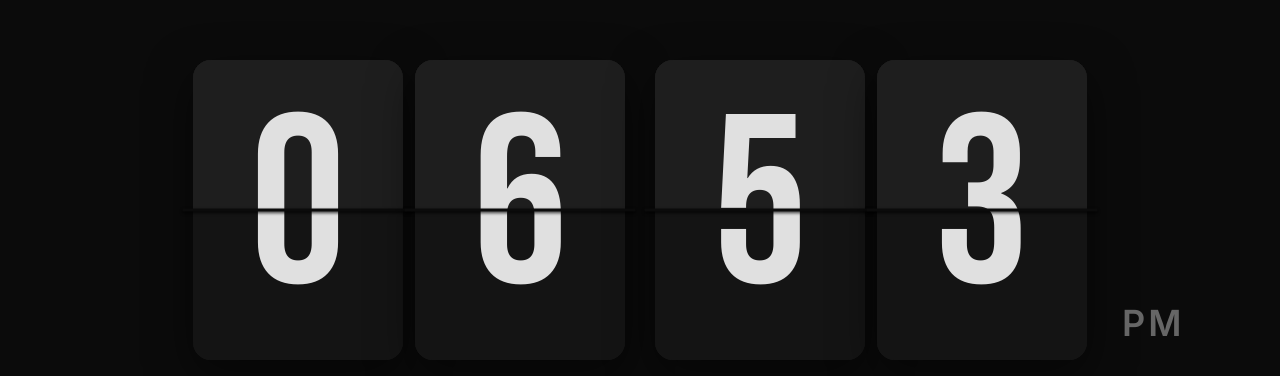
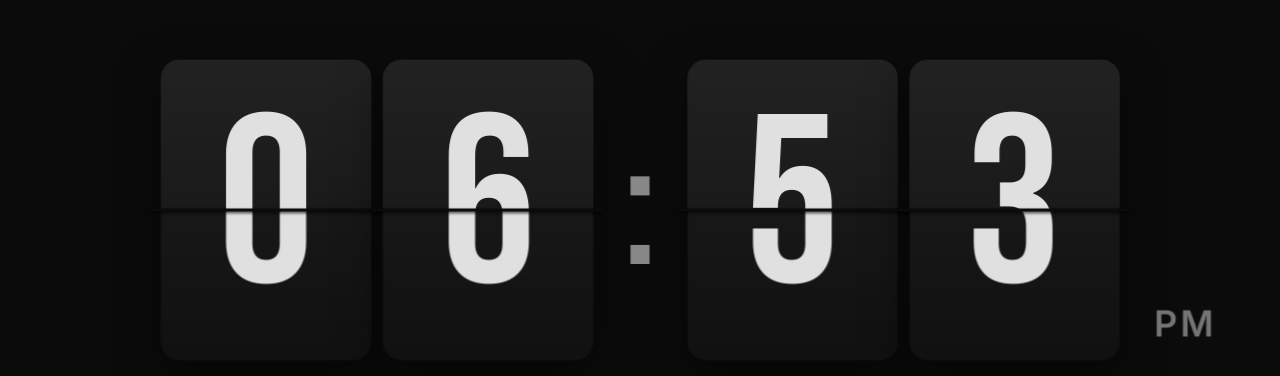
Before and after one commit to MrMalkio/Flux-Refocus-Screensaver-clock, a React (Vite) app: page / in a window 1280 px wide. Shown: the part 190-566 px from the top of the page. Built offline with nearby package versions, Linux system fonts and the light colour scheme.

Commit message:
v1.4.0: clock size slider (full screen capable), brightness control, text color presets + custom picker, pulsing colon, improved 3D flip animation, toggle switch UI

```diff
--- a/package.json
+++ b/package.json
@@ -3,7 +3,7 @@
   "description": "Flux — a premium flip-clock screensaver for Windows",
   "author": "Malkio of Makio.com and Duck & Shark",
   "private": true,
-  "version": "1.3.1",
+  "version": "1.4.0",
   "type": "module",
   "main": "electron/main.js",
   "build": {
--- a/src/App.tsx
+++ b/src/App.tsx
@@ -1,70 +1,242 @@
 import { useEffect, useState } from 'react';
-import { FlipClock } from './FlipClock';
+import { FlipClock, loadSettings, saveSettings } from './FlipClock';
+import type { ClockSettings } from './FlipClock';
 import { version } from '../package.json';
+
+// ── Preset color palette ──
+const COLOR_PRESETS = [
+  { label: 'Silver',  hex: '#e0e0e0' },
+  { label: 'White',   hex: '#ffffff' },
+  { label: 'Gold',    hex: '#ffd700' },
+  { label: 'Amber',   hex: '#ffb347' },
+  { label: 'Cyan',    hex: '#00e5ff' },
+  { label: 'Mint',    hex: '#69f0ae' },
+  { label: 'Rose',    hex: '#ff6b9d' },
+  { label: 'Violet',  hex: '#b388ff' },
+  { label: 'Blue',    hex: '#448aff' },
+  { label: 'Coral',   hex: '#ff7043' },
+];
 
 function App() {
   const [isConfig, setIsConfig] = useState(false);
-  const [is24Hour, setIs24Hour] = useState(localStorage.getItem('is24Hour') === 'true');
+  const [settings, setSettings] = useState<ClockSettings>(loadSettings);
 
   useEffect(() => {
-    // electron sends ?config=true for config window
     if (window.location.search.includes('config=true') || window.location.hash.includes('config')) {
       setIsConfig(true);
     }
   }, []);
 
-  const toggle24Hour = () => {
-    const next = !is24Hour;
-    setIs24Hour(next);
-    localStorage.setItem('is24Hour', next.toString());
+  const updateSetting = <K extends keyof ClockSettings>(key: K, value: ClockSettings[K]) => {
+    const next = { ...settings, [key]: value };
+    setSettings(next);
+    saveSettings(next);
   };
 
   const closeConfig = () => {
     window.close();
   };
 
+  // ── Settings / Config mode ──
   if (isConfig) {
     return (
       <div style={{ display: 'flex', height: '100vh', background: '#111', margin: 0, overflow: 'hidden' }}>
-        {/* Settings Panel */}
-        <div style={{ padding: 40, color: '#fff', fontFamily: 'Inter', flex: 1 }}>
-          <h2 style={{ fontSize: '2rem', marginBottom: 4 }}>Flux Screensaver Settings</h2>
-          <p style={{ color: '#555', fontSize: '0.85rem', marginBottom: 8, fontFamily: 'monospace' }}>v{version}</p>
-          <p style={{ color: '#aaa', marginBottom: 40 }}>Configure your Flux-Screensaver preferences here.</p>
 
-          <div style={{ marginTop: 20, marginBottom: 40 }}>
-            <label style={{ display: 'flex', alignItems: 'center', gap: 15, cursor: 'pointer', fontSize: '1.2rem' }}>
-              <input type="checkbox" checked={is24Hour} onChange={toggle24Hour} style={{ width: 24, height: 24, cursor: 'pointer' }}/>
-              Use 24-Hour Format
-            </label>
+        {/* ── Settings Panel ── */}
+        <div style={{ padding: '32px 36px', color: '#fff', fontFamily: 'Inter, sans-serif', width: 360, minWidth: 360, overflowY: 'auto', display: 'flex', flexDirection: 'column' }}>
+
+          {/* Header */}
+          <div style={{ marginBottom: 28 }}>
+            <h2 style={{ fontSize: '1.6rem', marginBottom: 2, fontWeight: 600, letterSpacing: '-0.5px' }}>Flux Screensaver</h2>
+            <span style={{ color: '#444', fontSize: '0.78rem', fontFamily: 'monospace' }}>v{version}</span>
           </div>
 
+          {/* ── Time Format ── */}
+          <SettingSection label="Time Format">
+            <label style={{ display: 'flex', alignItems: 'center', gap: 12, cursor: 'pointer', fontSize: '0.95rem' }}>
+              <ToggleSwitch checked={settings.is24Hour} onChange={(v) => updateSetting('is24Hour', v)} />
+              24-Hour Clock
+            </label>
+          </SettingSection>
+
+          {/* ── Clock Size ── */}
+          <SettingSection label={`Clock Size — ${Math.round((settings.scale / 1.5) * 100)}%`}>
+            <input
+              type="range"
+              min="0.5"
+              max="3.5"
+              step="0.05"
+              value={settings.scale}
+              onChange={(e) => updateSetting('scale', parseFloat(e.target.value))}
+              style={sliderStyle}
+            />
+            <div style={{ display: 'flex', justifyContent: 'space-between', color: '#555', fontSize: '0.7rem', marginTop: 4 }}>
+              <span>Small</span>
+              <span>Full Screen</span>
+            </div>
+          </SettingSection>
+
+          {/* ── Brightness ── */}
+          <SettingSection label={`Brightness — ${Math.round(settings.brightness * 100)}%`}>
+            <input
+              type="range"
+              min="0.1"
+              max="1"
+              step="0.05"
+              value={settings.brightness}
+              onChange={(e) => updateSetting('brightness', parseFloat(e.target.value))}
+              style={sliderStyle}
+            />
+            <div style={{ display: 'flex', justifyContent: 'space-between', color: '#555', fontSize: '0.7rem', marginTop: 4 }}>
+              <span>Dim</span>
+              <span>Full</span>
+            </div>
+          </SettingSection>
+
+          {/* ── Text Color ── */}
+          <SettingSection label="Text Color">
+            <div style={{ display: 'flex', flexWrap: 'wrap', gap: 8, marginBottom: 12 }}>
+              {COLOR_PRESETS.map((c) => (
+                <button
+                  key={c.hex}
+                  title={c.label}
+                  onClick={() => updateSetting('textColor', c.hex)}
+                  style={{
+                    width: 32, height: 32,
+                    borderRadius: '50%',
+                    border: settings.textColor.toLowerCase() === c.hex.toLowerCase() ? '2px solid #fff' : '2px solid #333',
+                    background: c.hex,
+                    cursor: 'pointer',
+                    transition: 'border-color 0.15s, transform 0.15s',
+                    transform: settings.textColor.toLowerCase() === c.hex.toLowerCase() ? 'scale(1.15)' : 'scale(1)',
+                    boxShadow: settings.textColor.toLowerCase() === c.hex.toLowerCase() ? `0 0 10px ${c.hex}44` : 'none',
+                  }}
+                />
+              ))}
+            </div>
+            {/* Custom hex input */}
+            <div style={{ display: 'flex', alignItems: 'center', gap: 10 }}>
+              <input
+                type="color"
+                value={settings.textColor}
+                onChange={(e) => updateSetting('textColor', e.target.value)}
+                style={{ width: 36, height: 28, border: 'none', background: 'none', cursor: 'pointer', padding: 0 }}
+              />
+              <span style={{ color: '#666', fontSize: '0.8rem', fontFamily: 'monospace' }}>
+                {settings.textColor}
+              </span>
+            </div>
+          </SettingSection>
+
+          {/* Spacer pushes button to bottom */}
+          <div style={{ flex: 1 }} />
+
+          {/* ── Save & Exit ── */}
           <button
             onClick={closeConfig}
-            style={{ padding: '12px 30px', background: '#333', color: '#fff', border: '1px solid #444', borderRadius: 6, cursor: 'pointer', fontSize: '1.1rem', transition: 'background 0.2s', fontWeight: 600 }}
-            onMouseOver={(e) => e.currentTarget.style.background = '#444'}
-            onMouseOut={(e) => e.currentTarget.style.background = '#333'}
+            style={{
+              padding: '12px 30px',
+              background: '#222',
+              color: '#fff',
+              border: '1px solid #333',
+              borderRadius: 8,
+              cursor: 'pointer',
+              fontSize: '1rem',
+              transition: 'all 0.2s',
+              fontWeight: 600,
+              width: '100%',
+              letterSpacing: '0.5px',
+            }}
+            onMouseOver={(e) => { e.currentTarget.style.background = '#333'; e.currentTarget.style.borderColor = '#555'; }}
+            onMouseOut={(e) => { e.currentTarget.style.background = '#222'; e.currentTarget.style.borderColor = '#333'; }}
           >
             Save & Exit
           </button>
         </div>
 
-        {/* Live Preview Panel */}
-        <div style={{ flex: 1, position: 'relative', background: '#000', display: 'flex', alignItems: 'center', justifyContent: 'center', overflow: 'hidden', borderLeft: '1px solid #333' }}>
-            <div style={{ position: 'absolute', top: 20, right: 25, color: '#666', fontFamily: 'Inter', fontSize: '0.9rem', letterSpacing: 1, textTransform: 'uppercase' }}>Live Preview</div>
-            <div style={{ transform: 'scale(0.5)', width: '100vw', height: '100vh', position: 'absolute', transformOrigin: 'center center', pointerEvents: 'none' }}>
-                <FlipClock key={String(is24Hour)} previewOnly={true} />
-            </div>
+        {/* ── Live Preview Panel ── */}
+        <div style={{
+          flex: 1,
+          position: 'relative',
+          background: '#0b0b0b',
+          display: 'flex',
+          alignItems: 'center',
+          justifyContent: 'center',
+          overflow: 'hidden',
+          borderLeft: '1px solid #222'
+        }}>
+          <div style={{ position: 'absolute', top: 16, right: 20, color: '#444', fontFamily: 'Inter, sans-serif', fontSize: '0.75rem', letterSpacing: 2, textTransform: 'uppercase' }}>
+            Live Preview
+          </div>
+          <div style={{
+            transform: 'scale(0.42)',
+            width: '100vw',
+            height: '100vh',
+            position: 'absolute',
+            transformOrigin: 'center center',
+            pointerEvents: 'none'
+          }}>
+            <FlipClock previewOnly={true} settings={settings} />
+          </div>
         </div>
       </div>
     );
   }
 
-  return (
-    <>
-      <FlipClock />
-    </>
-  )
+  // ── Screensaver mode ──
+  return <FlipClock settings={settings} />;
 }
 
-export default App
+// ── Reusable setting section wrapper ──
+function SettingSection({ label, children }: { label: string; children: React.ReactNode }) {
+  return (
+    <div style={{ marginBottom: 24 }}>
+      <div style={{ fontSize: '0.78rem', color: '#777', textTransform: 'uppercase', letterSpacing: 1.5, marginBottom: 10, fontWeight: 600 }}>
+        {label}
+      </div>
+      {children}
+    </div>
+  );
+}
+
+// ── Custom toggle switch ──
+function ToggleSwitch({ checked, onChange }: { checked: boolean; onChange: (v: boolean) => void }) {
+  return (
+    <div
+      onClick={() => onChange(!checked)}
+      style={{
+        width: 44, height: 24,
+        borderRadius: 12,
+        background: checked ? '#448aff' : '#333',
+        position: 'relative',
+        cursor: 'pointer',
+        transition: 'background 0.2s',
+        flexShrink: 0,
+      }}
+    >
+      <div style={{
+        width: 18, height: 18,
+        borderRadius: '50%',
+        background: '#fff',
+        position: 'absolute',
+        top: 3,
+        left: checked ? 23 : 3,
+        transition: 'left 0.2s',
+        boxShadow: '0 1px 3px rgba(0,0,0,0.4)',
+      }} />
+    </div>
+  );
+}
+
+// ── Slider styling ──
+const sliderStyle: React.CSSProperties = {
+  width: '100%',
+  height: 6,
+  appearance: 'none' as const,
+  background: '#333',
+  borderRadius: 3,
+  outline: 'none',
+  cursor: 'pointer',
+};
+
+export default App;
--- a/src/FlipClock.css
+++ b/src/FlipClock.css
@@ -13,24 +13,28 @@ body {
   height: 100vh;
 }
 
+/* ── Clock container ── */
 .clock-container {
   position: absolute;
   top: 50%;
   left: 50%;
-  transform: translate(-50%, -50%) scale(1.5);
+  transform: translate(-50%, -50%) scale(var(--clock-scale, 1.5));
   display: flex;
   align-items: center;
   justify-content: center;
   gap: 20px;
+  filter: brightness(var(--clock-brightness, 1));
 }
 
+/* ── AM/PM indicator ── */
 .am-pm {
   position: absolute;
   right: -65px;
   bottom: 10px;
   font-size: 24px;
   font-weight: 600;
-  color: #666;
+  color: var(--clock-text-color, #666);
+  opacity: 0.5;
   letter-spacing: 2px;
 }
 
@@ -39,6 +43,7 @@ body {
   gap: 8px;
 }
 
+/* ── Individual digit card ── */
 .flip-digit {
   position: relative;
   width: 140px;
@@ -47,14 +52,14 @@ body {
   border-radius: 12px;
   font-family: 'Bebas Neue', sans-serif;
   font-size: 160px;
-  color: #e0e0e0;
+  color: var(--clock-text-color, #e0e0e0);
   text-align: center;
   line-height: 200px;
   box-shadow: 0 10px 30px rgba(0, 0, 0, 0.5);
-  perspective: 1000px;
+  perspective: 800px;
 }
 
-/* Horizontal line splitting the cards */
+/* Horizontal split line */
 .flip-digit::after {
   content: '';
   position: absolute;
@@ -63,11 +68,12 @@ body {
   width: 110%;
   height: 2px;
   background-color: #0b0b0b;
-  z-index: 5;
+  z-index: 10;
   transform: translateY(-50%);
   box-shadow: 0 1px 2px rgba(0,0,0,0.8);
 }
 
+/* ── Shared half styles ── */
 .digital-top, .digital-bottom, .digital-flap {
   position: absolute;
   left: 0;
@@ -75,81 +81,128 @@ body {
   height: 50%;
   overflow: hidden;
   border-radius: 12px;
+  color: var(--clock-text-color, #e0e0e0);
 }
 
+/* Static top half: shows the CURRENT digit */
 .digital-top {
   top: 0;
-  background-color: #1e1e1e;
+  background: linear-gradient(180deg, #222 0%, #1a1a1a 100%);
   border-bottom-left-radius: 0;
   border-bottom-right-radius: 0;
   line-height: 200px;
 }
 
+/* Static bottom half: shows the PREVIOUS digit (revealed as flap lifts) */
 .digital-bottom {
   bottom: 0;
-  background-color: #141414;
+  background: linear-gradient(180deg, #181818 0%, #111 100%);
   border-top-left-radius: 0;
   border-top-right-radius: 0;
   line-height: 0px;
 }
 
+/* ── Flap pieces (the animated halves) ── */
 .digital-flap {
-  transform-origin: bottom;
   backface-visibility: hidden;
   transform-style: preserve-3d;
 }
 
+/* Top flap: shows PREVIOUS digit, folds DOWN to reveal .digital-top (current) */
 .flap-top {
   top: 0;
-  background-color: #1e1e1e;
+  background: linear-gradient(180deg, #222 0%, #1a1a1a 100%);
   border-bottom-left-radius: 0;
   border-bottom-right-radius: 0;
   line-height: 200px;
-  z-index: 2;
+  z-index: 4;
+  transform-origin: bottom center;
+  transform: rotateX(0deg);
 }
 
+/* Bottom flap: shows CURRENT digit, unfolds from top to reveal fully */
 .flap-bottom {
   bottom: 0;
-  background-color: #141414;
+  background: linear-gradient(180deg, #181818 0%, #111 100%);
   border-top-left-radius: 0;
   border-top-right-radius: 0;
   line-height: 0px;
-  transform-origin: top;
+  transform-origin: top center;
   transform: rotateX(90deg);
-  z-index: 1;
+  z-index: 3;
 }
 
+/* Flap text content via data attributes */
 .flap-top::after, .flap-bottom::after {
   content: attr(data-content);
   position: absolute;
   left: 0;
   width: 100%;
   text-align: center;
+  color: var(--clock-text-color, #e0e0e0);
 }
 
-/* Slow, dramatic flip animation */
-.flipping .flap-top {
-  animation: flip-top 0.6s cubic-bezier(0.37, 0.01, 0.42, 1) forwards;
+.flap-top::after {
+  top: 0;
+  line-height: 200px;
 }
 
-.flipping .flap-bottom {
-  animation: flip-bottom 0.5s cubic-bezier(0.15, 0.45, 0.28, 1) 0.6s forwards;
+.flap-bottom::after {
+  bottom: 0;
+  line-height: 0px;
 }
 
-@keyframes flip-top {
+/* ── 3D Flip Animation ── */
+/* Phase 1: Top flap (showing old digit) folds down */
+.flipping .flap-top {
+  animation: flip-top-down 0.5s cubic-bezier(0.45, 0.05, 0.55, 0.95) forwards;
+}
+
+/* Phase 2: Bottom flap (showing new digit) unfolds after top finishes */
+.flipping .flap-bottom {
+  animation: flip-bottom-up 0.4s cubic-bezier(0.15, 0.45, 0.28, 1) 0.5s forwards;
+}
+
+@keyframes flip-top-down {
   0% {
     transform: rotateX(0deg);
+    box-shadow: 0 0 0 rgba(0,0,0,0);
+  }
+  50% {
+    box-shadow: 0 8px 20px rgba(0,0,0,0.6);
   }
   100% {
     transform: rotateX(-90deg);
+    box-shadow: 0 0 0 rgba(0,0,0,0);
   }
 }
 
-@keyframes flip-bottom {
+@keyframes flip-bottom-up {
   0% {
     transform: rotateX(90deg);
+    box-shadow: 0 0 0 rgba(0,0,0,0);
+  }
+  50% {
+    box-shadow: 0 -4px 12px rgba(0,0,0,0.4);
   }
   100% {
     transform: rotateX(0deg);
+    box-shadow: 0 0 0 rgba(0,0,0,0);
   }
 }
+
+/* ── Colon separator ── */
+.clock-colon {
+  font-family: 'Bebas Neue', sans-serif;
+  font-size: 120px;
+  color: var(--clock-text-color, #e0e0e0);
+  line-height: 200px;
+  opacity: 0.6;
+  animation: colon-pulse 1s ease-in-out infinite;
+  user-select: none;
+}
+
+@keyframes colon-pulse {
+  0%, 100% { opacity: 0.6; }
+  50% { opacity: 0.2; }
+}
--- a/src/FlipClock.tsx
+++ b/src/FlipClock.tsx
@@ -1,11 +1,46 @@
 import { useEffect, useState } from 'react';
+import type { CSSProperties } from 'react';
 import '@fontsource/bebas-neue';
 import '@fontsource/inter/400.css';
 import '@fontsource/inter/600.css';
 import './FlipClock.css';
 
-export const FlipClock = ({ previewOnly = false }: { previewOnly?: boolean }) => {
+export interface ClockSettings {
+    is24Hour: boolean;
+    scale: number;       // 0.5 – 3.0 (1.5 = default)
+    brightness: number;  // 0.2 – 1.0 (1.0 = full brightness)
+    textColor: string;   // hex color
+}
+
+const DEFAULT_SETTINGS: ClockSettings = {
+    is24Hour: false,
+    scale: 1.5,
+    brightness: 1.0,
+    textColor: '#e0e0e0'
+};
+
+export function loadSettings(): ClockSettings {
+    try {
+        const saved = localStorage.getItem('fluxSettings');
+        if (saved) return { ...DEFAULT_SETTINGS, ...JSON.parse(saved) };
+    } catch { /* ignore */ }
+    return DEFAULT_SETTINGS;
+}
+
+export function saveSettings(settings: ClockSettings) {
+    localStorage.setItem('fluxSettings', JSON.stringify(settings));
+    // Keep legacy key in sync for backward compatibility
+    localStorage.setItem('is24Hour', settings.is24Hour.toString());
+}
+
+interface FlipClockProps {
+    previewOnly?: boolean;
+    settings?: ClockSettings;
+}
+
+export const FlipClock = ({ previewOnly = false, settings }: FlipClockProps) => {
     const [time, setTime] = useState(new Date());
+    const config = settings || loadSettings();
 
     useEffect(() => {
         const timer = setInterval(() => {
@@ -14,14 +49,20 @@ export const FlipClock = ({ previewOnly = false }: { previewOnly?: boolean }) =>
         return () => clearInterval(timer);
     }, []);
 
-    const [is24Hour] = useState(localStorage.getItem('is24Hour') === 'true');
     let hours = time.getHours();
     const isPM = hours >= 12;
-    if (!is24Hour) {
+    if (!config.is24Hour) {
         hours = hours % 12 || 12;
     }
     const hString = hours < 10 ? `0${hours}` : `${hours}`;
     const mString = time.getMinutes() < 10 ? `0${time.getMinutes()}` : `${time.getMinutes()}`;
+
+    // Apply CSS custom properties for settings
+    const cssVars: CSSProperties & Record<string, string> = {
+        '--clock-scale': String(config.scale),
+        '--clock-brightness': String(config.brightness),
+        '--clock-text-color': config.textColor,
+    };
 
     // Exit detection — mouse movement + keyboard + mouse click
     useEffect(() => {
@@ -38,7 +79,6 @@ export const FlipClock = ({ previewOnly = false }: { previewOnly?: boolean }) =>
           }
         };
 
-        // Mouse: quit after significant movement
         let lastX: number | null = null;
         let lastY: number | null = null;
 
@@ -48,19 +88,14 @@ export const FlipClock = ({ previewOnly = false }: { previewOnly?: boolean }) =>
              lastY = e.clientY;
              return;
           }
-
           const deltaX = Math.abs(e.clientX - lastX);
           const deltaY = Math.abs(e.clientY - lastY);
-
           if (deltaX > 10 || deltaY > 10) {
               quitScreensaver();
           }
         };
 
-        // Keyboard: any key press quits
         const handleKeyDown = () => quitScreensaver();
-
-        // Mouse click: any click quits
         const handleMouseDown = () => quitScreensaver();
 
         window.addEventListener('mousemove', handleMouseMove);
@@ -81,21 +116,22 @@ export const FlipClock = ({ previewOnly = false }: { previewOnly?: boolean }) =>
     }, [previewOnly]);
 
     return (
-        <div className="clock-container">
+        <div className="clock-container" style={cssVars}>
             <div className="flip-group">
                 <FlipDigit digit={hString.charAt(0)} />
                 <FlipDigit digit={hString.charAt(1)} />
             </div>
+            <div className="clock-colon">:</div>
             <div className="flip-group">
                 <FlipDigit digit={mString.charAt(0)} />
                 <FlipDigit digit={mString.charAt(1)} />
             </div>
-            {!is24Hour && <div className="am-pm">{isPM ? 'PM' : 'AM'}</div>}
+            {!config.is24Hour && <div className="am-pm">{isPM ? 'PM' : 'AM'}</div>}
         </div>
     );
 };
 
-// Flip digit with dramatic animation
+// Flip digit with dramatic 3D animation
 const FlipDigit = ({ digit }: { digit: string }) => {
     const [prev, setPrev] = useState(digit);
     const [curr, setCurr] = useState(digit);
@@ -106,8 +142,8 @@ const FlipDigit = ({ digit }: { digit: string }) => {
             setPrev(curr);
             setCurr(digit);
             setFlipping(true);
-            // Match total CSS animation duration: 0.6s top + 0.5s bottom = 1.1s
-            const t = setTimeout(() => setFlipping(false), 1200);
+            // 0.5s top + 0.4s bottom + 0.5s delay = ~1.0s total
+            const t = setTimeout(() => setFlipping(false), 1100);
             return () => clearTimeout(t);
         }
     }, [digit, curr]);
--- a/src/index.css
+++ b/src/index.css
@@ -10,3 +10,34 @@ html, body, #root {
   height: 100%;
   overflow: hidden;
 }
+
+/* ── Custom range slider thumb ── */
+input[type="range"]::-webkit-slider-thumb {
+  -webkit-appearance: none;
+  width: 16px;
+  height: 16px;
+  border-radius: 50%;
+  background: #fff;
+  cursor: pointer;
+  box-shadow: 0 1px 4px rgba(0,0,0,0.5);
+  border: none;
+  margin-top: -5px;
+}
+
+input[type="range"]::-webkit-slider-runnable-track {
+  height: 6px;
+  border-radius: 3px;
+  background: #333;
+}
+
+/* ── Slim scrollbar for settings panel ── */
+::-webkit-scrollbar {
+  width: 4px;
+}
+::-webkit-scrollbar-track {
+  background: transparent;
+}
+::-webkit-scrollbar-thumb {
+  background: #333;
+  border-radius: 2px;
+}
```
